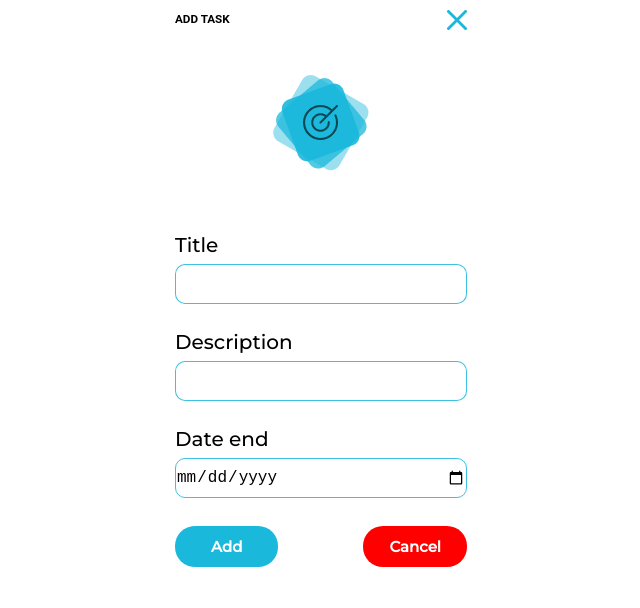
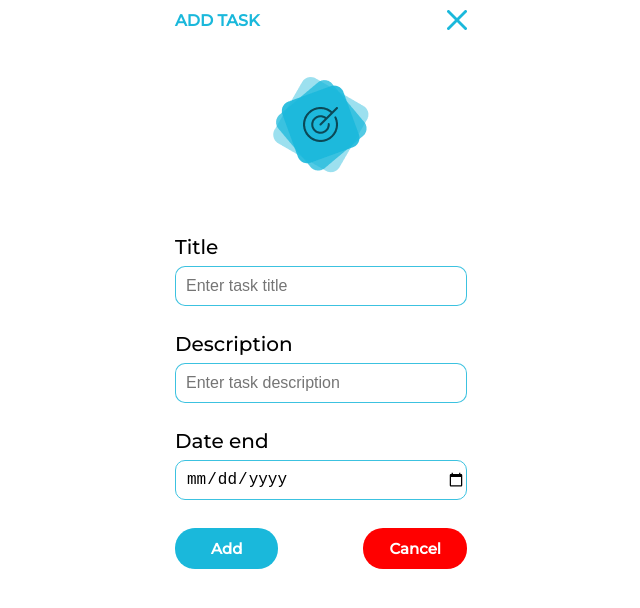
Before and after one commit to Tim2095/To-do-List-, a Vue app: page /addTask in a window 1280 px wide. Shown: the top 608 px of the page, without its empty margins (319-959 px from the left). Built offline with nearby package versions, Linux system fonts and the light colour scheme.

Commit message:
Add close tas on logo

```diff
--- a/src/components/AddTask.vue
+++ b/src/components/AddTask.vue
@@ -1,8 +1,10 @@
 <template>
   <div class="add-task__container">
     <div class="add-task__header">
-      <h3>ADD TASK</h3>
-      <img src="../assets/img/Vector.png" alt="close-task" />
+      <h3>add task</h3>
+      <router-link to="/">
+        <img src="../assets/img/Vector.png" alt="close-task" />
+      </router-link>
     </div>
     <div class="add-task__logo">
       <img src="../assets/img/Logo.png" alt="logo" />
@@ -11,15 +13,15 @@
     <form>
       <div class="title-content">
         <label for="title">Title</label>
-        <input type="text" id="title" />
+        <input type="text" id="title" placeholder="Enter task title" />
       </div>
       <div class="description-content">
         <label for="description">Description</label>
-        <input type="text" id="description" />
+        <input type="text" id="description"  placeholder="Enter task description"/>
       </div>
       <div class="endingDate-content">
         <label for="endingDate">Date end</label>
-        <input type="date" id="endingDate" />
+        <input type="date" id="endingDate"/>
       </div>
       <div class="task-btn-actions">
         <task-button bgr="add">Add</task-button>
@@ -44,6 +46,14 @@ import TaskButton from '../ui/TaskButton.vue'
     display: flex;
     justify-content: space-between;
     align-items: center;
+
+    h3 {
+      color: #1AB8DB;
+      font-size: 1.6rem;
+      font-weight: 700;
+      font-family: 'Montserrat';
+      text-transform: uppercase;
+    }
   }
 
   .add-task__logo {
@@ -78,6 +88,7 @@ import TaskButton from '../ui/TaskButton.vue'
       border: 1px solid rgba(26, 184, 219, 0.85);
       border-radius: 10px;
       font-size: 1.6rem;
+      padding-left: 1rem;
     }
 
     input[type=date] {
```
